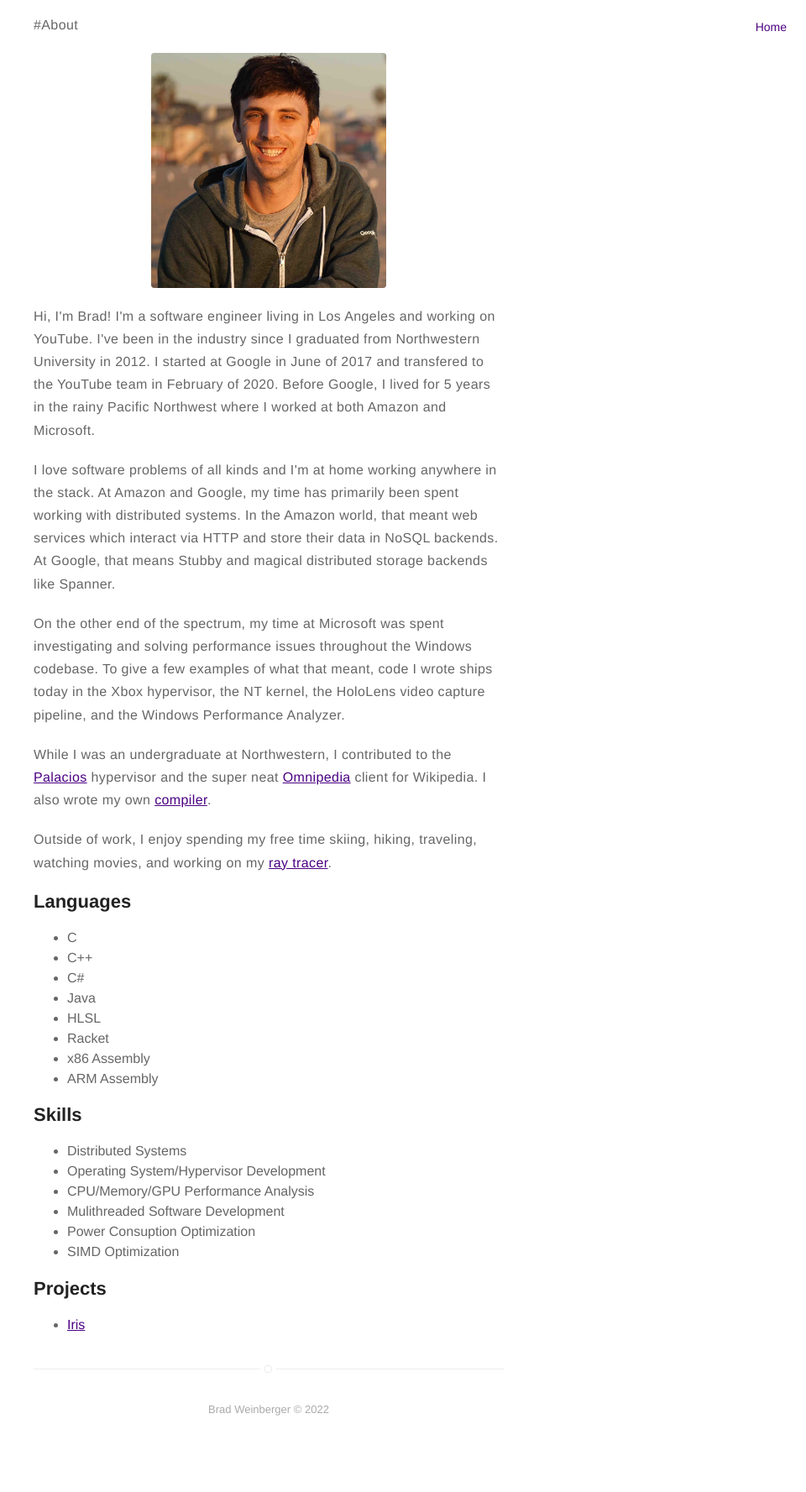
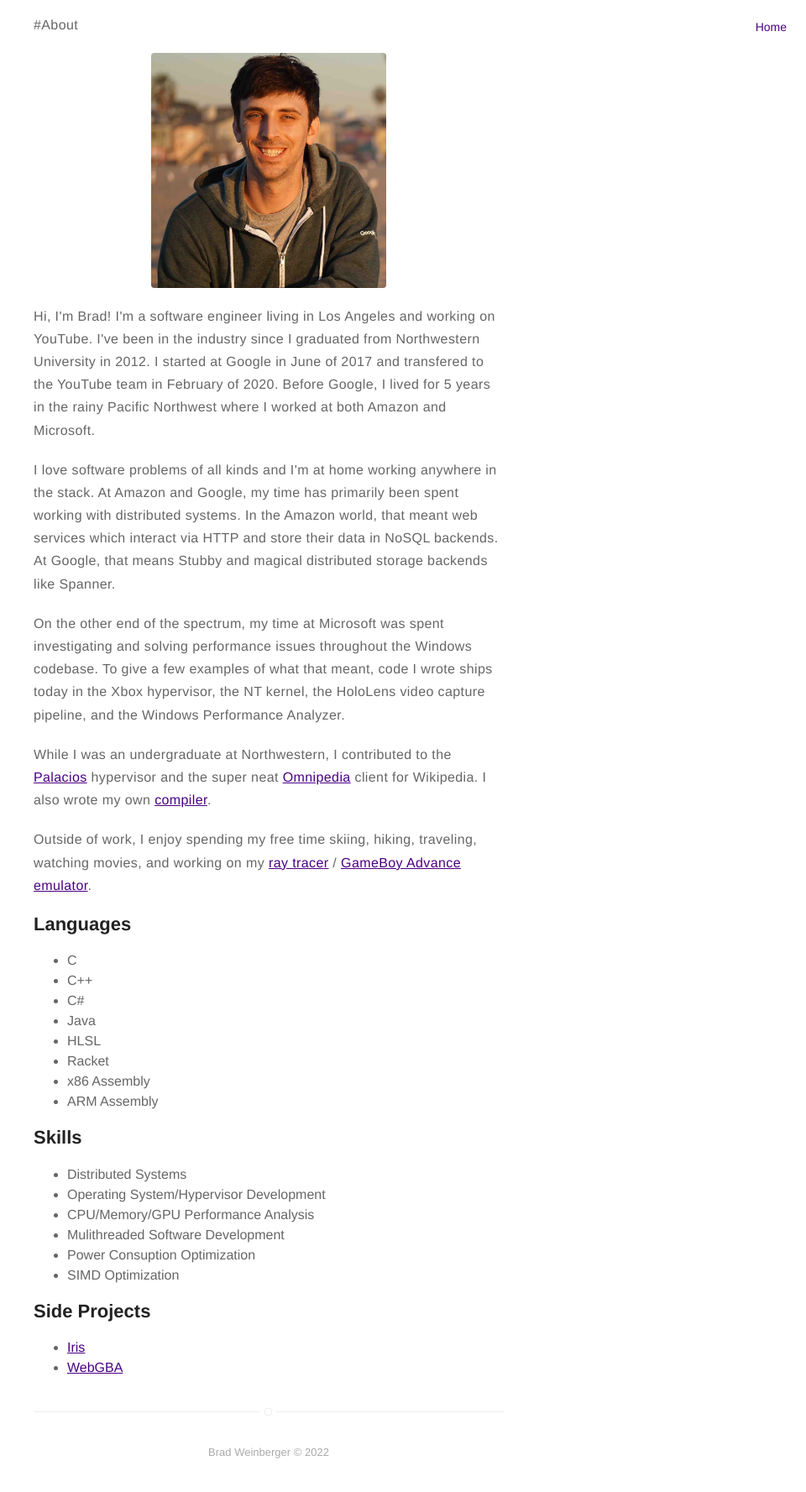
Before and after one commit to BradleyMarie/website, a Jekyll site: the page built from about.md, in a window 1280 px wide. Shown: the whole page at 84% size, without its empty margins (320-1280 px from the left). Built offline with Jekyll 4.4.1, drawn with Linux system fonts in a browser that asks for light colours; before the commit the page ends 1726 px from its top, so only the background shows below that.

Commit message:
Update bio

```diff
--- a/about.md
+++ b/about.md
@@ -36,7 +36,8 @@ Wikipedia. I also wrote my own <a href="https://github.com/BradleyMarie/L5c">com
 
 <p>Outside of work, I enjoy spending my free time skiing, hiking, traveling,
 watching movies, and working on my
-<a href="https://github.com/BradleyMarie/Iris">ray tracer</a>.</p>
+<a href="https://github.com/BradleyMarie/iris">ray tracer</a> /
+<a href="https://github.com/BradleyMarie/webgba">GameBoy Advance emulator</a>.</p>
 
 <h2>Languages</h2>
 
@@ -62,8 +63,9 @@ watching movies, and working on my
 	<li>SIMD Optimization</li>
 </ul>
 
-<h2>Projects</h2>
+<h2>Side Projects</h2>
 
 <ul>
-	<li><a href="https://github.com/BradleyMarie/Iris">Iris</a></li>
+	<li><a href="https://github.com/BradleyMarie/iris">Iris</a></li>
+	<li><a href="https://github.com/BradleyMarie/webgba">WebGBA</a></li>
 </ul>
```
